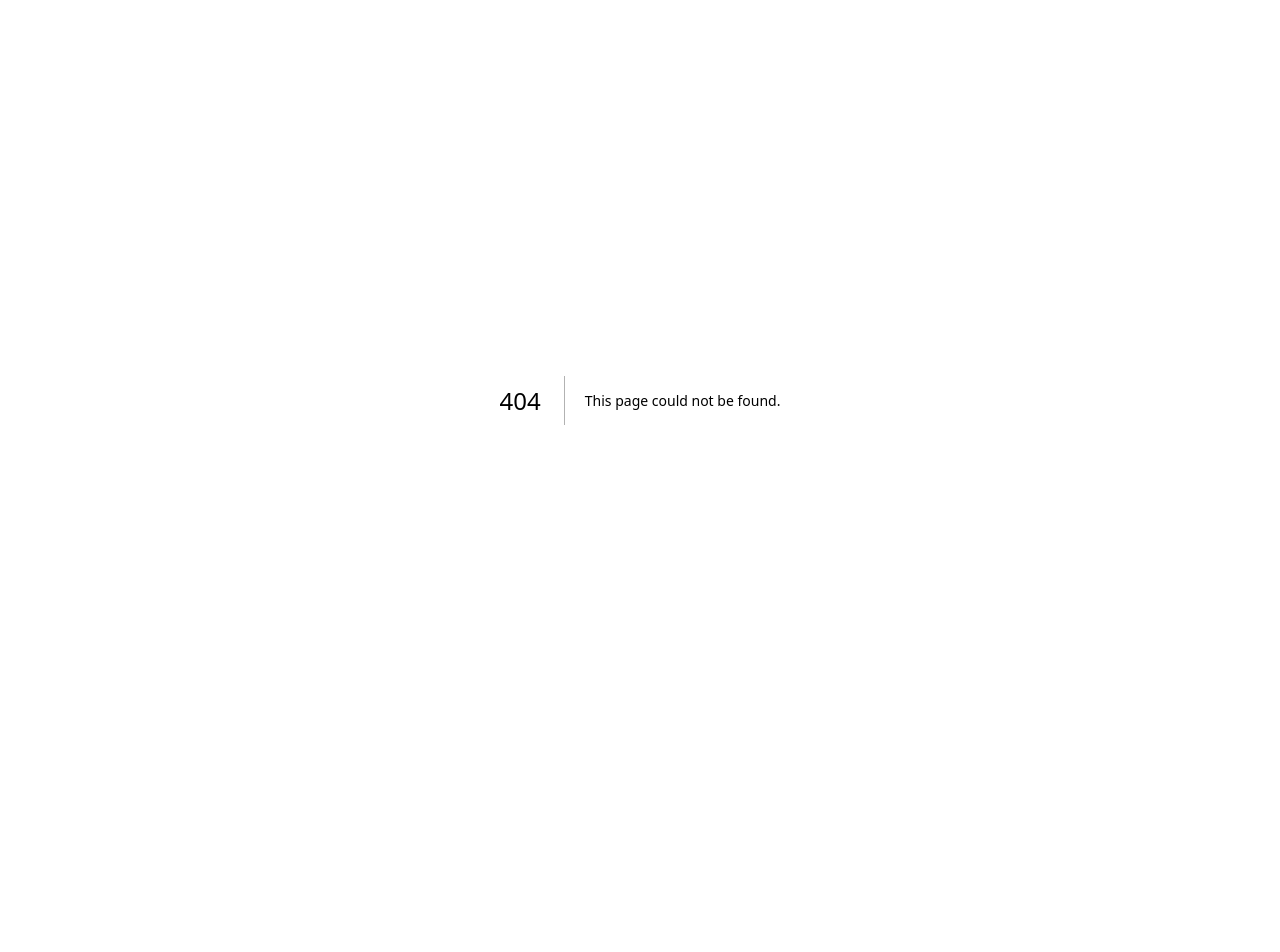
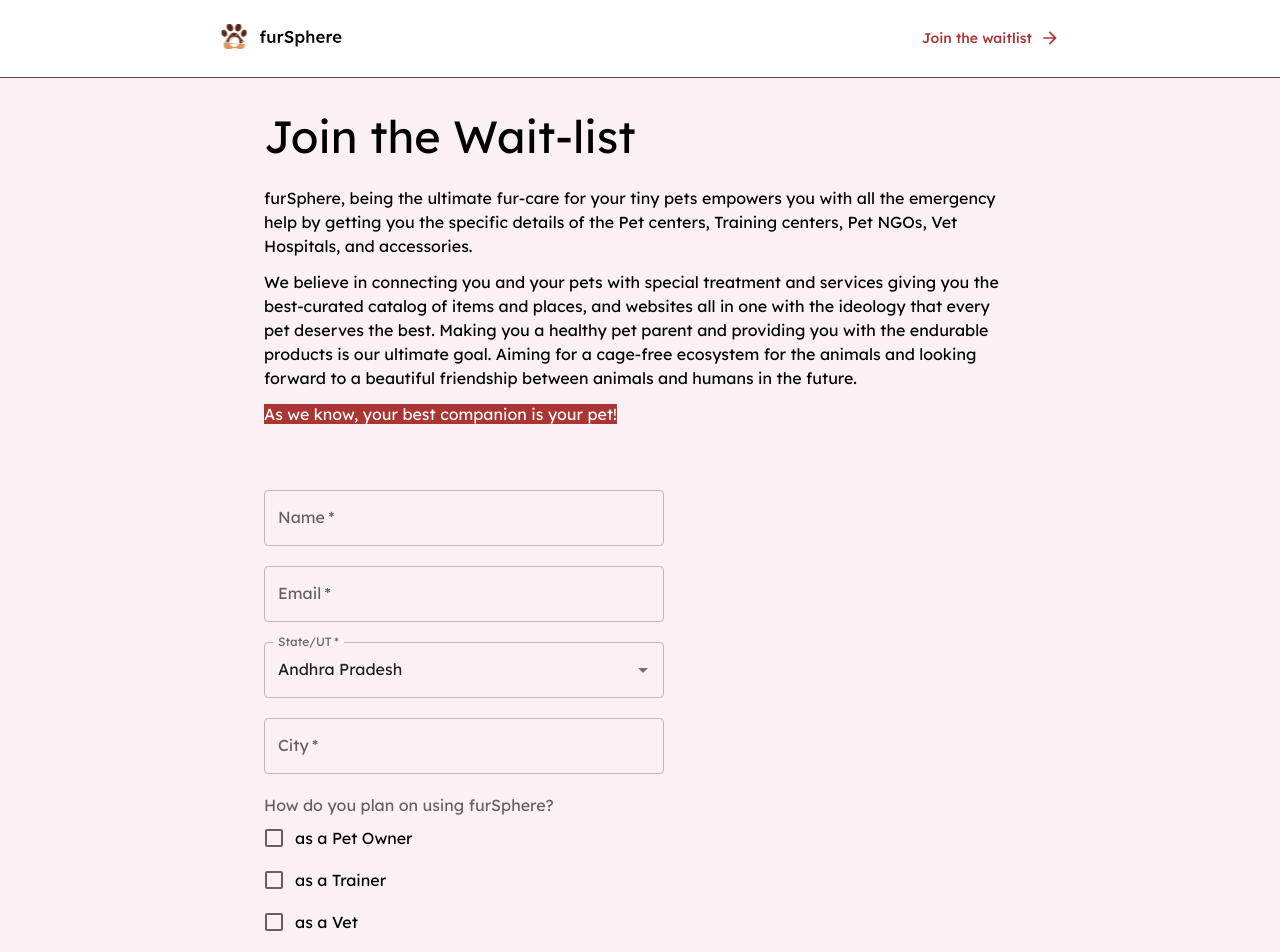
Before and after one commit to Fur-Sphere/website, a Next.js app: page /waitlist in a window 1280 px wide. Before the commit this address had no page. Shown: the top 952 px of the page. Before the commit the page ends 800 px from the top, so only its background shows below. Built offline with nearby package versions, Linux system fonts and the light colour scheme.

Commit message:
feat: waitlist form

```diff
--- a/components/home/Hero.jsx
+++ b/components/home/Hero.jsx
@@ -2,6 +2,7 @@ import { Button, Stack, Typography } from "@mui/material";
 import Highlighted from "../common/typography/Highlighted";
 import { ArrowForward } from "@mui/icons-material";
 import Image from "next/image";
+import Link from "next/link";
 
 const Hero = () => {
 	return (
@@ -30,14 +31,17 @@ const Hero = () => {
 					>
 						The go-to <Highlighted bgcolor='primary.main' color='text.white'>companion</Highlighted> of all smart pet owners
 					</Typography>
+					<Link
+						href='/waitlist'
+					>
 						<Button
-					    href="https://forms.gle/ccw9bDwPSFUfoU9c7"
 							variant='contained'
 							color='black'
 							endIcon={ <ArrowForward sx={{ fontSize: '18px' }} /> }
 						>
 							Join the waitlist
 						</Button>
+					</Link>
 				</Stack>
 				<Image
 					alt='Photo by <a href="https://unsplash.com/@cuartodeiibra?utm_source=unsplash&utm_medium=referral&utm_content=creditCopyText">Mel Elías</a> on <a href="https://unsplash.com/photos/2_KjpNXFl5M?utm_source=unsplash&utm_medium=referral&utm_content=creditCopyText">Unsplash</a>'
--- a/layout/appbars/DefaultAppBar.jsx
+++ b/layout/appbars/DefaultAppBar.jsx
@@ -2,6 +2,7 @@ import { AppBar, Button, Container, Stack, Toolbar } from "@mui/material";
 import Image from "next/image";
 import { APP_LOGO_ON_LIGHT, APP_NAME } from "../../lib/constants";
 import { ArrowForward } from "@mui/icons-material";
+import Link from "next/link";
 
 const DefaultAppBar = () => {
 	return (
@@ -14,7 +15,8 @@ const DefaultAppBar = () => {
 				alignItems: 'center',
 				borderBottom: '1px solid',
 				borderColor: 'outline.darkVariant',
-				backgroundColor: 'surface.1'
+				backgroundColor: 'rgba( 255, 255, 255, 0.5)',
+				backdropFilter: 'blur(10px)'
 			}}
 		>
 			<Stack
@@ -31,18 +33,25 @@ const DefaultAppBar = () => {
 					alignItems='center'
 					gap='10px'
 				>
+					<Link
+						href='/'
+					>
 						<Image
 							alt={ APP_NAME }
 							src={ APP_LOGO_ON_LIGHT }
 							width={132}
 							height={25.01}
 						/>
+					</Link>
+					<Link
+						href='/waitlist'
+					>
 						<Button
-						href="https://forms.gle/ccw9bDwPSFUfoU9c7"
 							endIcon={ <ArrowForward /> }
 						>
 							Join the waitlist
 						</Button>
+					</Link>
 				</Stack>
 			</Stack>
 		</AppBar>
--- a/package.json
+++ b/package.json
@@ -17,8 +17,10 @@
     "@next/font": "13.1.1",
     "eslint": "8.30.0",
     "eslint-config-next": "13.1.1",
+    "formik": "^2.2.9",
     "next": "13.1.1",
     "react": "18.2.0",
-    "react-dom": "18.2.0"
+    "react-dom": "18.2.0",
+    "yup": "^0.32.11"
   }
 }
--- /dev/null
+++ b/pages/waitlist.jsx
@@ -0,0 +1,223 @@
+import { Autocomplete, Button, Checkbox, FormControl, FormControlLabel, FormGroup, FormLabel, Stack, TextField, Typography } from "@mui/material"
+import Container from "../components/common/layout/Container"
+import DefaultLayout from "../layout/DefaultLayout"
+import Highlighted from "../components/common/typography/Highlighted"
+import { useFormik } from "formik"
+import * as yup from 'yup'
+
+const para1 = 'furSphere, being the ultimate fur-care for your tiny pets empowers you with all the emergency help by getting you the specific details of the Pet centers, Training centers, Pet NGOs, Vet Hospitals, and accessories.'
+const para2 = 'We believe in connecting you and your pets with special treatment and services giving you the best-curated catalog of items and places, and websites all in one with the ideology that every pet deserves the best. Making you a healthy pet parent and providing you with the endurable products is our ultimate goal. Aiming for a cage-free ecosystem for the animals and looking forward to a beautiful friendship between animals and humans in the future.'
+
+const highlighted = 'As we know, your best companion is your pet!'
+
+const stateOptions = [
+	"Andhra Pradesh",
+	"Arunachal Pradesh",
+	"Assam",
+	"Bihar",
+	"Chhattisgarh",
+	"Goa",
+	"Gujarat",
+	"Haryana",
+	"Himachal Pradesh",
+	"Jammu and Kashmir",
+	"Jharkhand",
+	"Karnataka",
+	"Kerala",
+	"Madhya Pradesh",
+	"Maharashtra",
+	"Manipur",
+	"Meghalaya",
+	"Mizoram",
+	"Nagaland",
+	"Odisha",
+	"Punjab",
+	"Rajasthan",
+	"Sikkim",
+	"Tamil Nadu",
+	"Telangana",
+	"Tripura",
+	"Uttarakhand",
+	"Uttar Pradesh",
+	"West Bengal",
+	"Andaman and Nicobar Islands",
+	"Chandigarh",
+	"Dadra and Nagar Haveli",
+	"Daman and Diu",
+	"Delhi",
+	"Lakshadweep",
+	"Puducherry"
+]
+
+const formValidationSchema = yup.object({
+	name: yup.string().required('Required'),
+	email: yup.string().email('Invalid email').required('Required'),
+	state: yup.string().required('Required'),
+	city: yup.string().required('Required'),
+	isPetOwner: yup.boolean(),
+	isTrainer: yup.boolean(),
+	isVet: yup.boolean(),
+})
+
+const Intro = () => {
+	return (
+		<Stack
+			gap='24px'
+		>
+			<Typography
+				variant='displayMedium'
+			>
+				Join the Wait-list
+			</Typography>
+			<Stack
+				gap='12px'
+			>
+				<Typography>{para1}</Typography>
+				<Typography>{para2}</Typography>
+				<Typography
+					variant='bodyLarge'
+				>
+					<Highlighted
+						bgcolor='primary.main'
+						color='text.white'
+					>
+						{highlighted}
+					</Highlighted>
+				</Typography>
+
+			</Stack>
+		</Stack>
+	)
+}
+
+const Form = () => {
+	const formik = useFormik({
+		initialValues: {
+			name: '',
+			email: '',
+			state: '',
+			city: '',
+			isPetOwner: false,
+			isTrainer: false,
+			isVet: false
+		},
+		onSubmit: (values) => {
+			console.log(values)
+		},
+		validationSchema: formValidationSchema
+	})
+
+	return (
+		<Stack
+			component='form'
+			gap='20px'
+			maxWidth='400px'
+			width='100%'
+		>
+			<TextField
+				name='name'
+				label='Name'
+				value={formik.values.name}
+				onChange={formik.handleChange}
+				onBlur={formik.handleBlur}
+				error={formik.errors.name ? true : false}
+				helperText={formik.touched.name && formik.errors.name}
+				required
+			/>
+			<TextField
+				name='email'
+				label='Email'
+				value={formik.values.email}
+				onChange={formik.handleChange}
+				onBlur={formik.handleBlur}
+				error={formik.errors.email ? true : false}
+				helperText={formik.touched.email && formik.errors.email}
+				required
+			/>
+			<Autocomplete
+				options={stateOptions}
+				value={formik.values.state || stateOptions[0]}
+				onChange={(e, value) => {
+					formik.setFieldValue('state', value)
+				}}
+				renderInput={(params) => (
+					<TextField
+						label='State/UT'
+						name='state'
+						onBlur={formik.handleBlur}
+						error={formik.errors.state ? true : false}
+						helperText={formik.touched.state && formik.errors.state}
+						required
+						{...params}
+					/>
+				)}
+			/>
+			<TextField
+				name='city'
+				label='City'
+				value={formik.values.city}
+				onChange={formik.handleChange}
+				onBlur={formik.handleBlur}
+				error={formik.errors.city ? true : false}
+				helperText={formik.touched.city && formik.errors.city}
+				required
+			/>
+			<FormControl>
+				<FormLabel
+
+				>
+					How do you plan on using furSphere?
+				</FormLabel>
+				<FormGroup>
+					<FormControlLabel
+						control={ <Checkbox checked={formik.values.isPetOwner} onChange={() => formik.setFieldValue('isPetOwner', !formik.values.isPetOwner) } /> }
+						label='as a Pet Owner'
+					/>
+					<FormControlLabel
+						control={ <Checkbox  checked={formik.values.isTrainer} onChange={() => formik.setFieldValue('isTrainer', !formik.values.isTrainer) } /> }
+						label='as a Trainer'
+					/>
+					<FormControlLabel
+						control={ <Checkbox  checked={formik.values.isVet} onChange={() => formik.setFieldValue('isVet', !formik.values.isVet) } /> }
+						label='as a Vet'
+					/>
+				</FormGroup>
+			</FormControl>
+			<Button
+				variant='contained'
+				color='black'
+				onClick={formik.handleSubmit}
+			>
+				Join
+			</Button>
+		</Stack>
+	)
+}
+
+const WaitList = () => {
+	return (
+		<Stack
+			bgcolor='surface.1'
+		>
+			<Container>
+				<Stack
+					padding='32px 64px'
+					gap='64px'
+				>
+					<Intro />
+					<Form />
+				</Stack>
+			</Container>
+		</Stack>
+	)
+}
+
+WaitList.getLayout = function (page) {
+	return (
+		<DefaultLayout>
+			{page}
+		</DefaultLayout>
+	)
+}
+
+export default WaitList
--- a/styles/globals.css
+++ b/styles/globals.css
@@ -3,3 +3,7 @@
 	padding: 0;
 	box-sizing: border-box;
 }
+
+a, a:active, a:visited, a:hover {
+	text-decoration: none;
+}
--- a/theme/options/palette.js
+++ b/theme/options/palette.js
@@ -18,8 +18,6 @@ const paletteOptions = {
 	text: {
 		white: '#ffffff',
 		black: '#000000',
-		primary: '#f00',
-		secondary: '#ff0',
 		subtitle: '#012',
 		neutral90: '#EDE0DE'
 	},
```
Also changed, not shown: 1 other file (tests, documents, lock files or other folders). Lines whose indentation alone changed are shown as unchanged.
